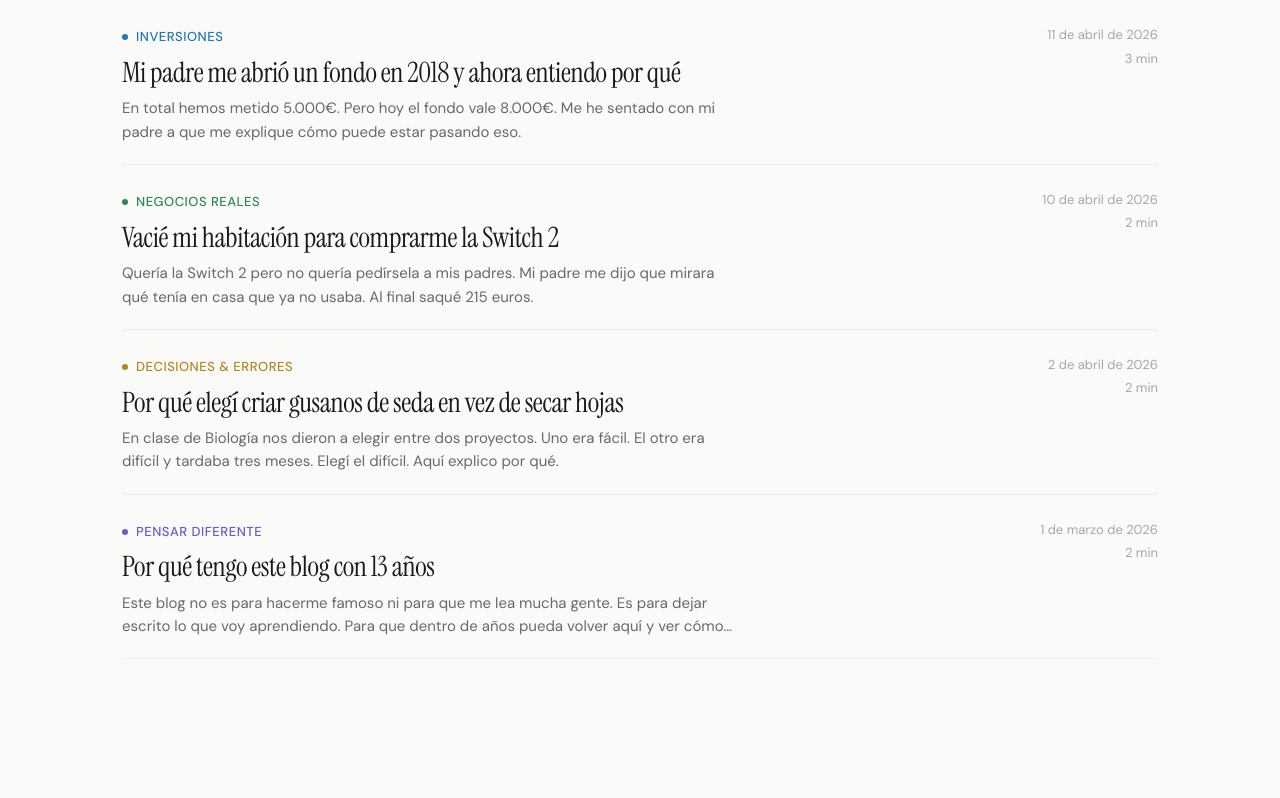
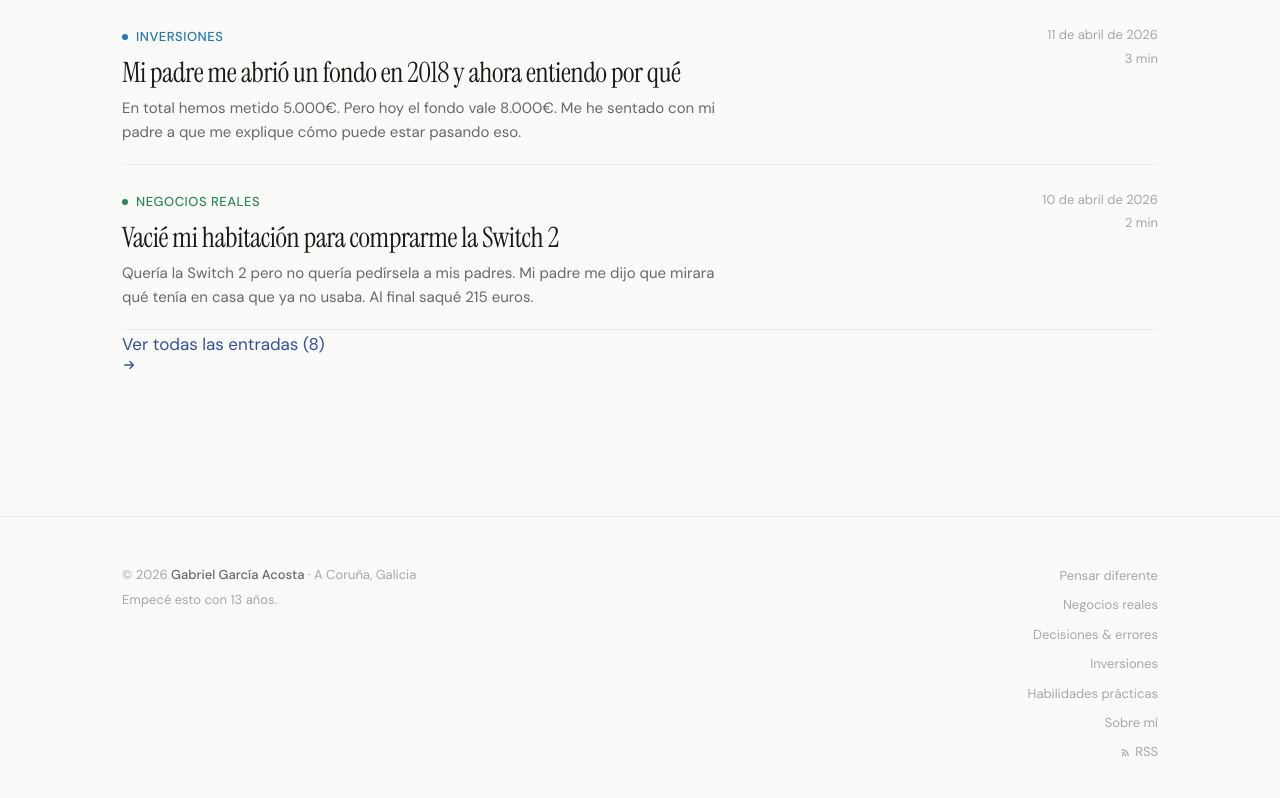
Before and after one commit to animaciongalicia/gabrielgarciaacosta, a Next.js app: page / in a window 1280 px wide. Shown: the part 1282-2080 px from the top of the page. Built offline with nearby package versions, Linux system fonts and the light colour scheme.

Commit message:
feat(home): limitar a 6 posts recientes + enlace Ver todas

```diff
--- a/app/page.tsx
+++ b/app/page.tsx
@@ -43,8 +43,9 @@ export default function Home() {
               <p>Aún no hay entradas. Vuelve pronto.</p>
             </div>
           ) : (
+            <>
               <ul className="posts-list" role="list">
-              {posts.map((post, i) => {
+                {posts.slice(0, 6).map((post, i) => {
                   const cat = CATEGORIAS[post.categoria]
                   const isFeatured = i === 0
                   return (
@@ -74,6 +75,17 @@ export default function Home() {
                   )
                 })}
               </ul>
+              {posts.length > 6 && (
+                <div className="posts-ver-todas">
+                  <Link href="/blog" className="posts-ver-todas-link">
+                    Ver todas las entradas ({posts.length})
+                    <svg width="14" height="14" viewBox="0 0 16 16" fill="none" stroke="currentColor" strokeWidth="1.5" aria-hidden="true">
+                      <path d="M3 8h10M9 4l4 4-4 4" strokeLinecap="round" strokeLinejoin="round"/>
+                    </svg>
+                  </Link>
+                </div>
+              )}
+            </>
           )}
         </div>
       </section>
```
Lines whose indentation alone changed are shown as unchanged.
